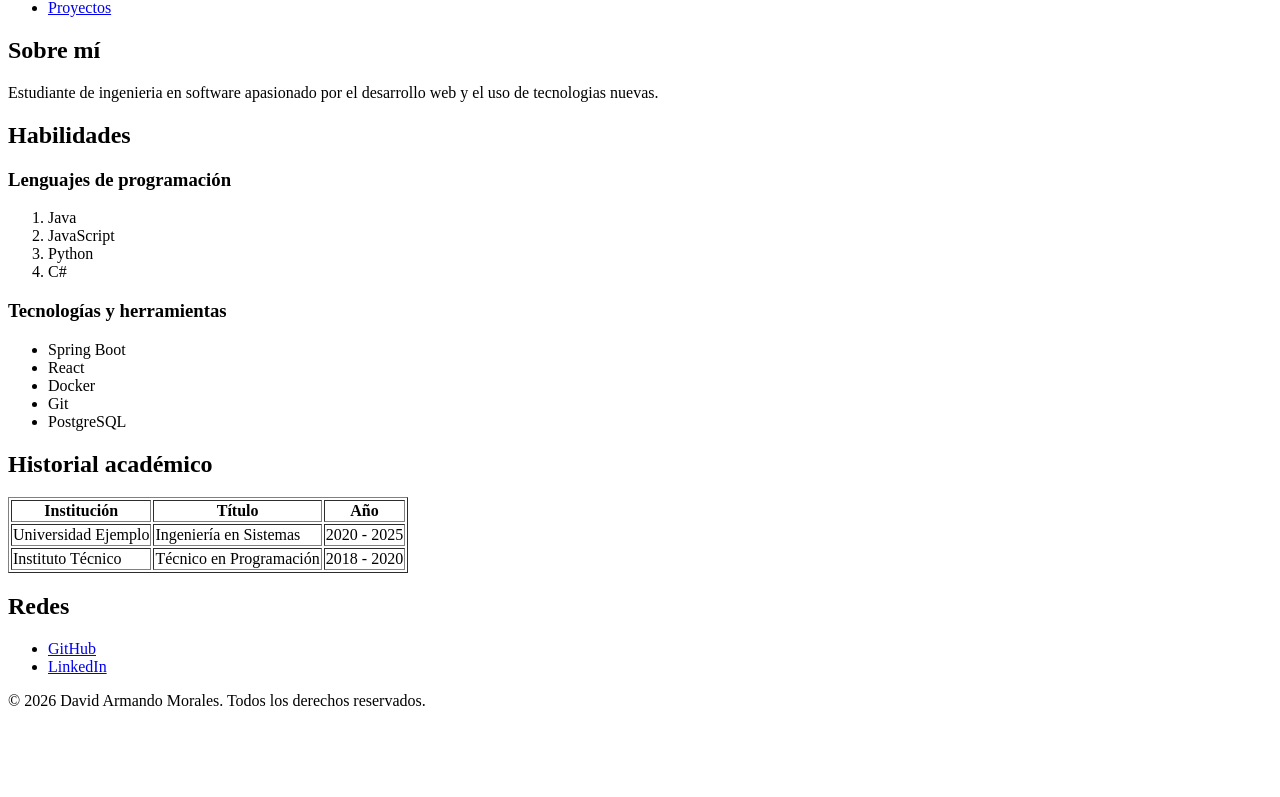
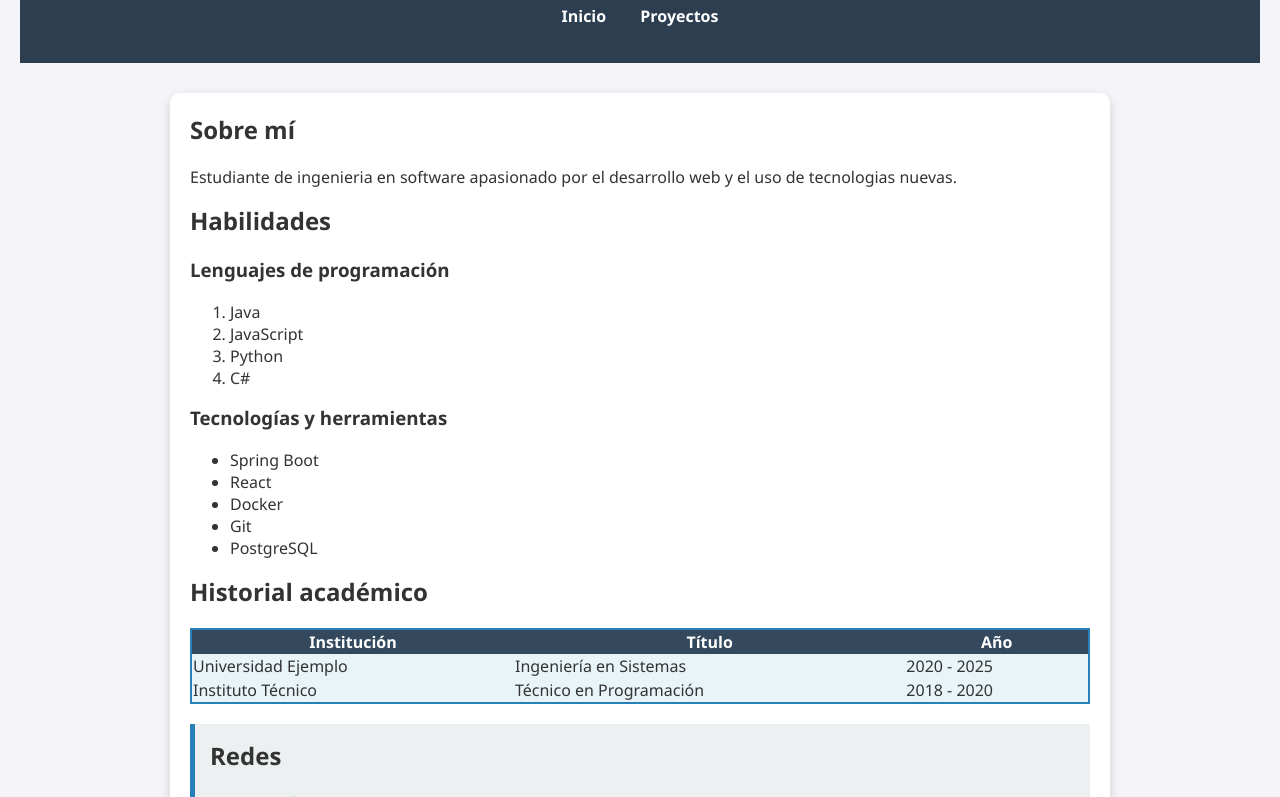
Before and after one commit to DavidEscarcegaCorral/actividades-apps-web, a plain HTML site: page portfolio-personal/src/main/resources/static/index.html in a window 1280 px wide. Shown: the part 99-896 px from the top of the page. Before the commit the page ends 825 px from the top, so only its background shows below. Drawn offline with Linux system fonts and the light colour scheme.

Commit message:
Agrega hoja de estilos CSS con selectores de etiqueta, clase e ID

```diff
--- /dev/null
+++ b/portfolio-personal/src/main/resources/static/css/styles.css
@@ -0,0 +1,86 @@
+/* Selector de etiqueta */
+body {
+    font-family: 'Segoe UI', Tahoma, Geneva, Verdana, sans-serif;
+    background-color: #f4f4f9;
+    margin: 0;
+    padding: 20px;
+    color: #333;
+}
+
+header {
+    background-color: #2c3e50;
+    color: white;
+    padding: 20px;
+    text-align: center;
+}
+
+nav ul {
+    list-style: none;
+    padding: 0;
+}
+
+nav ul li {
+    display: inline;
+    margin: 0 15px;
+}
+
+nav a {
+    color: white;
+    text-decoration: none;
+    font-weight: bold;
+}
+
+h1, h2, h3 {
+    margin-top: 0;
+}
+
+table {
+    width: 100%;
+    border-collapse: collapse;
+}
+
+th {
+    background-color: #34495e;
+    color: white;
+}
+
+/* Selector de clase */
+.destacado {
+    background-color: #e8f4f8;
+    border: 2px solid #2980b9;
+    border-radius: 8px;
+    padding: 15px;
+}
+
+/* Selector de ID */
+#principal {
+    max-width: 900px;
+    margin: 30px auto;
+    padding: 20px;
+    background-color: white;
+    box-shadow: 0 4px 12px rgba(0, 0, 0, 0.15);
+    border-radius: 10px;
+}
+
+#contacto {
+    background-color: #ecf0f1;
+    border-left: 5px solid #2980b9;
+    padding: 15px;
+    margin-top: 20px;
+}
+
+footer {
+    text-align: center;
+    padding: 15px;
+    background-color: #2c3e50;
+    color: white;
+    margin-top: 30px;
+}
+
+a {
+    color: #2980b9;
+}
+
+a:hover {
+    color: #1a5276;
+}
--- a/portfolio-personal/src/main/resources/static/index.html
+++ b/portfolio-personal/src/main/resources/static/index.html
@@ -4,6 +4,7 @@
     <meta charset="UTF-8">
     <meta name="viewport" content="width=device-width, initial-scale=1.0">
     <title>Mi Portafolio</title>
+    <link rel="stylesheet" href="css/styles.css">
 </head>
 <body>
 
@@ -17,7 +18,7 @@
         </nav>
     </header>
 
-    <main>
+    <main id="principal">
         <section>
             <h2>Sobre mí</h2>
             <p>Estudiante de ingenieria en software apasionado por el desarrollo web y el uso de tecnologias nuevas.</p>
@@ -46,7 +47,7 @@
 
         <section>
             <h2>Historial académico</h2>
-            <table border="1">
+            <table class="destacado">
                 <thead>
                     <tr>
                         <th>Institución</th>
@@ -69,7 +70,7 @@
             </table>
         </section>
 
-        <section>
+        <section id="contacto">
             <h2>Redes</h2>
             <ul>
                 <li><a href="https://github.com/" target="_blank">GitHub</a></li>
```
Also changed, not shown: portfolio-personal/src/main/resources/static/proyectos.html (+5 -4 lines).
